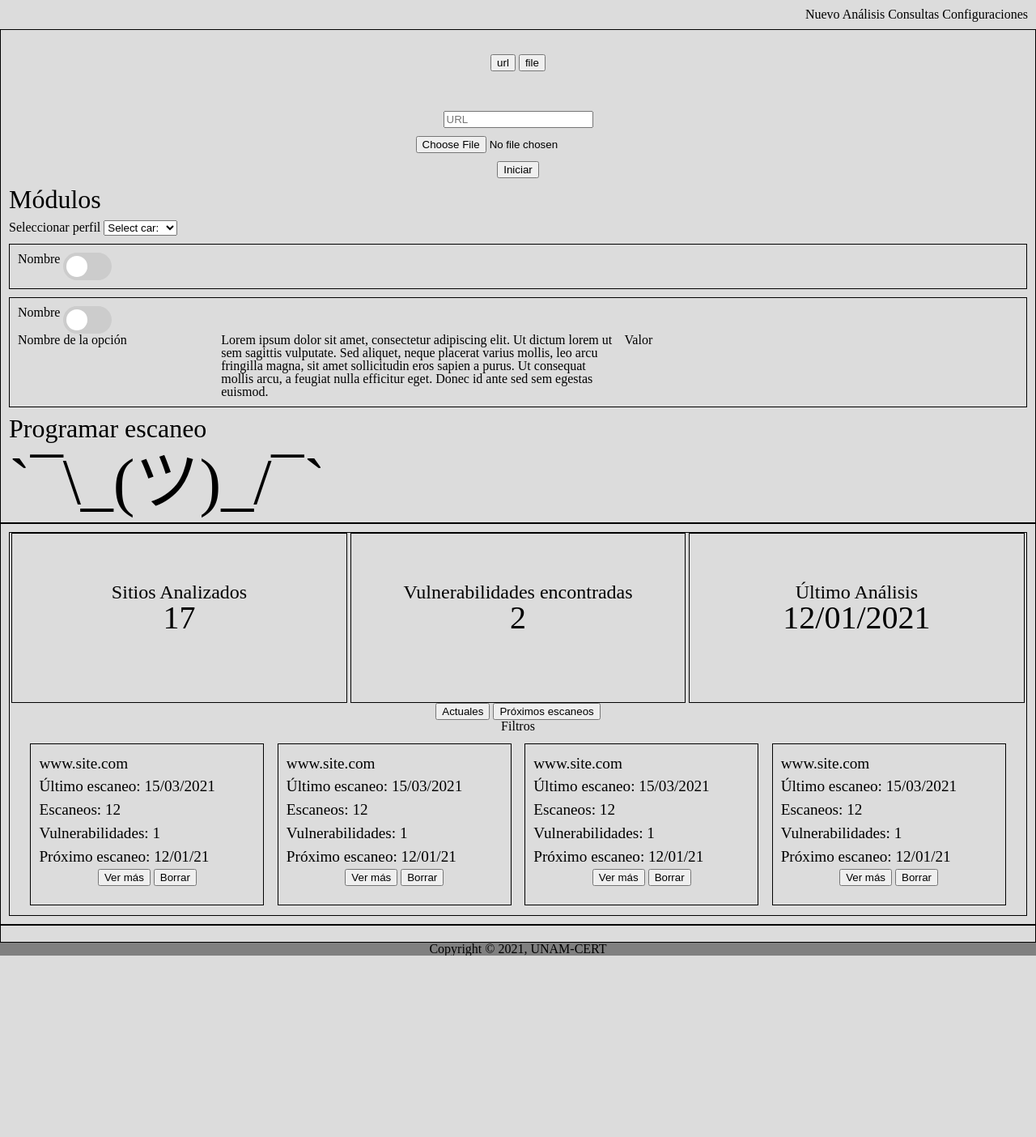
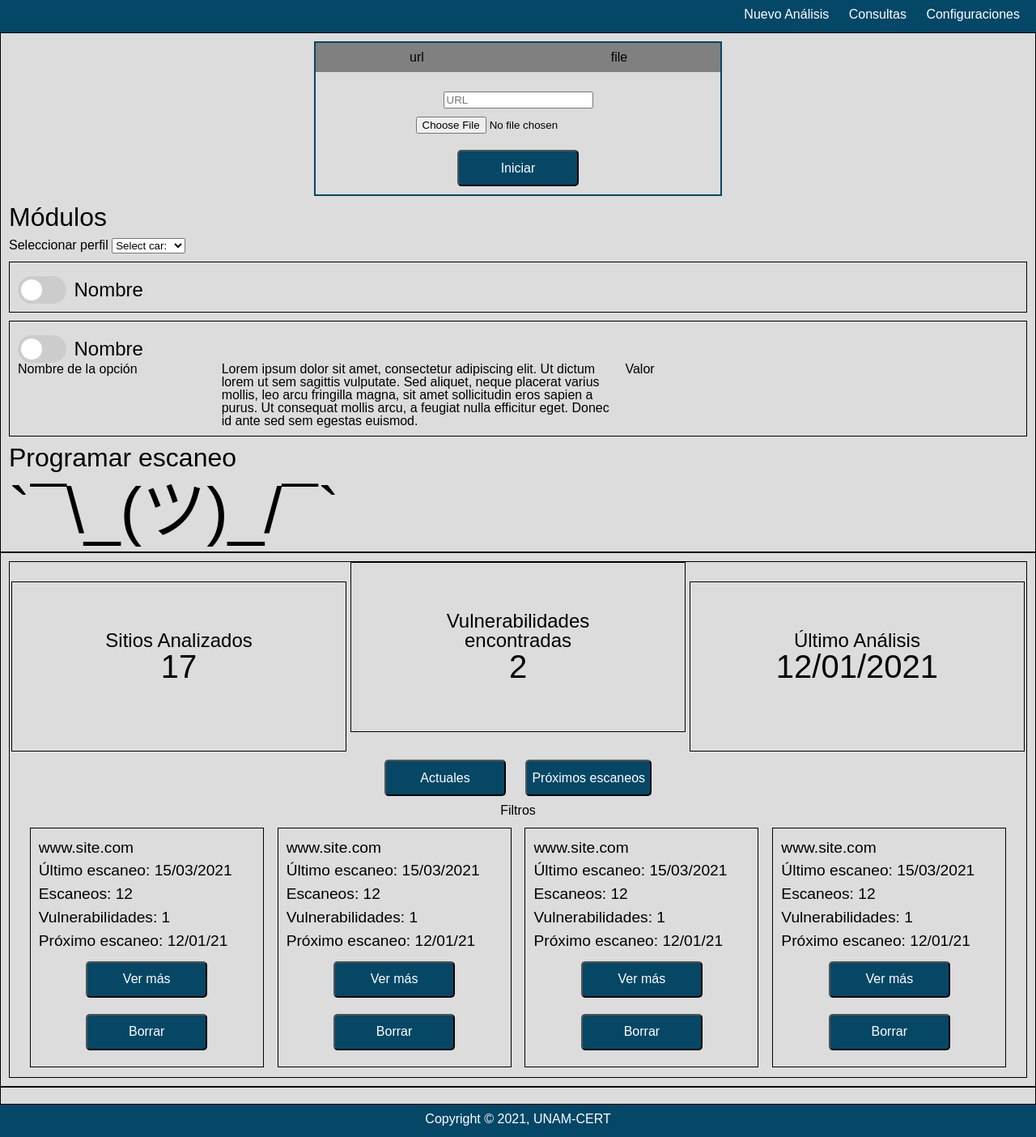
Before and after one commit to elcaza/proyecto_final_pbsi, a Flask app: page / in a window 1280 px wide. Shown: the whole page at 81% size. Before the commit the page ends 1180 px from the top, so only its background shows below. Run offline with Flask 2, Linux system fonts and the light colour scheme.

Commit message:
provisionales

```diff
--- a/static/css/style.css
+++ b/static/css/style.css
@@ -86,7 +86,8 @@ General
 */
 
 body {
-    background: gray;
+    background: #33383a;
+    font-family: sans-serif;
 }
 
 .main__container {
@@ -95,18 +96,28 @@ body {
 
 }
 
-.nav {
+.nav,footer {
     text-align: right;
-    min-height: 20px;
-    background: gainsboro;
+    min-height: 40px;
+    background: #054767;
     padding: 10px;
     box-sizing: border-box;
+    color: #fefefe;
 }
 
 .nav__nuevo,
 .nav__consultas,
 .nav__configuraciones {
     display: inline;
+    margin: 10px;
+}
+
+.nav__nuevo:hover,
+.nav__consultas:hover,
+.nav__configuraciones:hover {
+    color: #3777a5
+    transition: 1s;
+    border-bottom: 1px solid;
 }
 
 /* Nuevo análisis */
@@ -114,24 +125,53 @@ body {
 
 }
 
+button {
+    min-width: 150px;
+    min-height: 45px;
+    background-color: #064766;
+    border-radius: 5px;
+    color: #fefefe;
+    font-size: 1em;
+    margin: 10px;
+}
+
+button:hover {
+    background-color: #053347;
+    transition: .5s;
+    border: 1px solid #0a6ec0;
+}
+
 .scan {
     text-align: center;
+    max-width: 500px;
+    margin: auto;
+    border: 2px solid;
+    border-color: #064766;
 }
 
 .scan__options-container {
     display: block;
-    margin: 20px auto;
+    margin: 0px auto;
     min-height: 50px;
-    width: 50%;
+    width: 100%;
     text-align: center;
 }
 
-.scan__options__url {
-
+.scan__options__url,
+.scan__options__file {
+    width: 50%;
+    display: inline-block;
+    text-align: center;
+    background-color: gray;
+    min-height: 30px;
+    box-sizing: border-box;
+    padding: 10px;
 }
 
-.scan__options__file {
-
+.scan__options__url:hover,
+.scan__options__file:hover {
+    background-color: rgb(29, 165, 255);
+    transition: .5s;
 }
 
 .scan__url {
@@ -172,7 +212,11 @@ body {
 }
 
 .modulos__nombre {
-
+    display: inline-block;
+    position: relative;
+    top: 12px;
+    left: 5px;
+    font-size: 1.5em;
 }
 
 .modulos__switch {
@@ -217,7 +261,7 @@ body {
 }
 
 input:checked + .modulos__slider {
-    background-color: #2196F3;
+    background-color: #054767;
 }
 
 input:focus + .modulos__slider {
--- a/templates/app.html
+++ b/templates/app.html
@@ -22,8 +22,8 @@
 <section class="main__nuevo">
 	<section class="scan">
 		<div class="scan__options-container">
-			<button class="scan__options__url">url</button>
-			<button class="scan__options__file">file</button>
+			<div class="scan__options__url">url</div><!--
+			--><div class="scan__options__file">file</div>
 		</div>
 		<input type="text" name="" id="" class="scan__url" placeholder="URL">
 		<input type="file" name="" id="" class="scan__file">
@@ -48,19 +48,19 @@
 		</select>
 
 		<div class="modulos__modulo">
-			<span class="modulos__nombre">Nombre</span>
 			<label class="modulos__switch">
 				<input type="checkbox" class="modulos__checkbox">
 				<span class="modulos__slider modulos__round"></span>
 			</label>
+			<div class="modulos__nombre">Nombre</div>
 		</div>
 
 		<div class="modulos__modulo">
-			<span class="modulos__nombre">Nombre</span>
 			<label class="modulos__switch">
 				<input type="checkbox" class="modulos__checkbox">
 				<span class="modulos__slider modulos__round"></span>
 			</label>
+			<span class="modulos__nombre">Nombre</span>
 			<div class="modulos__config">
 				<div class="modulos__opcion__nombre">Nombre de la opción</div>
 				<div class="modulos__opcion__descripcion">
```
